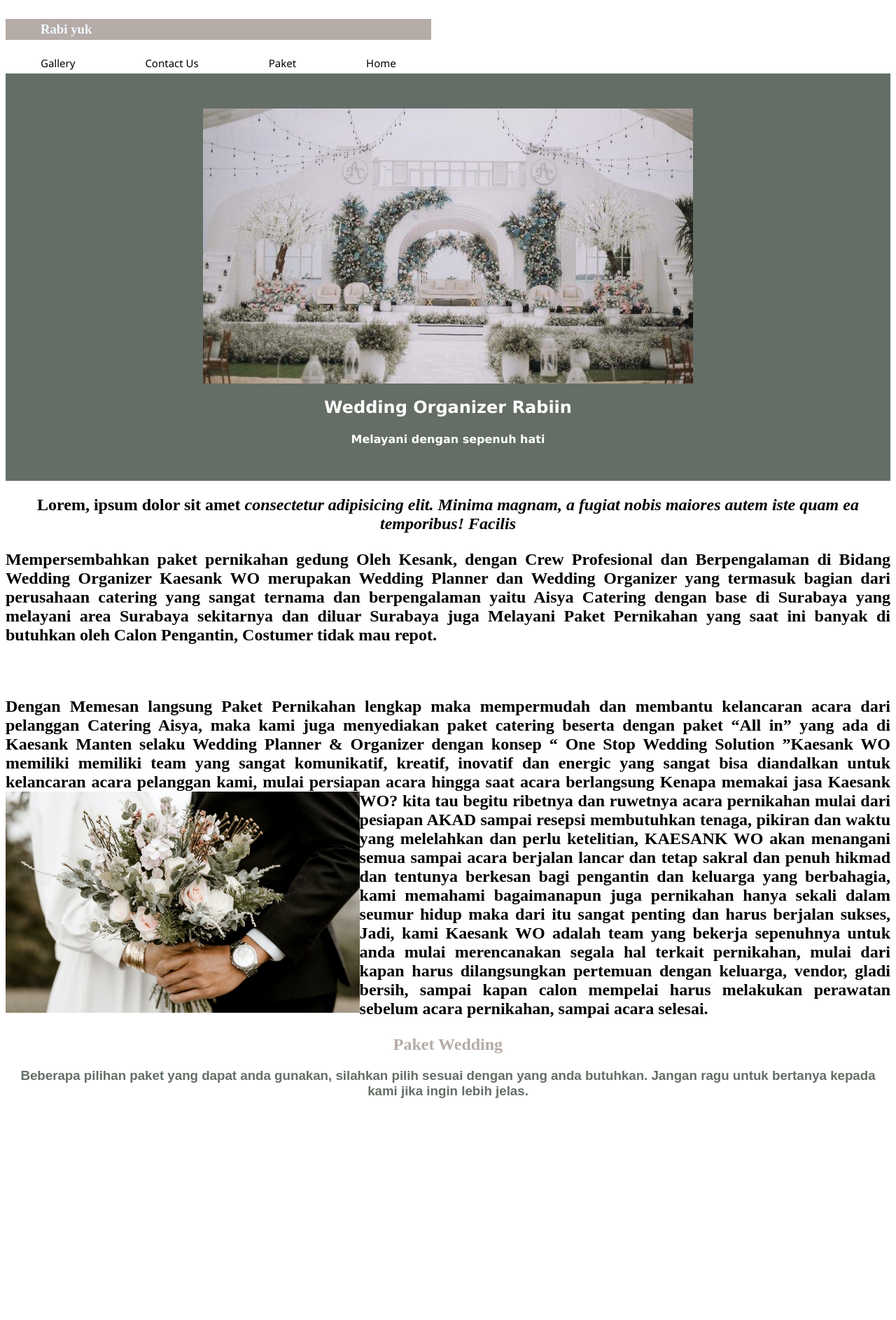
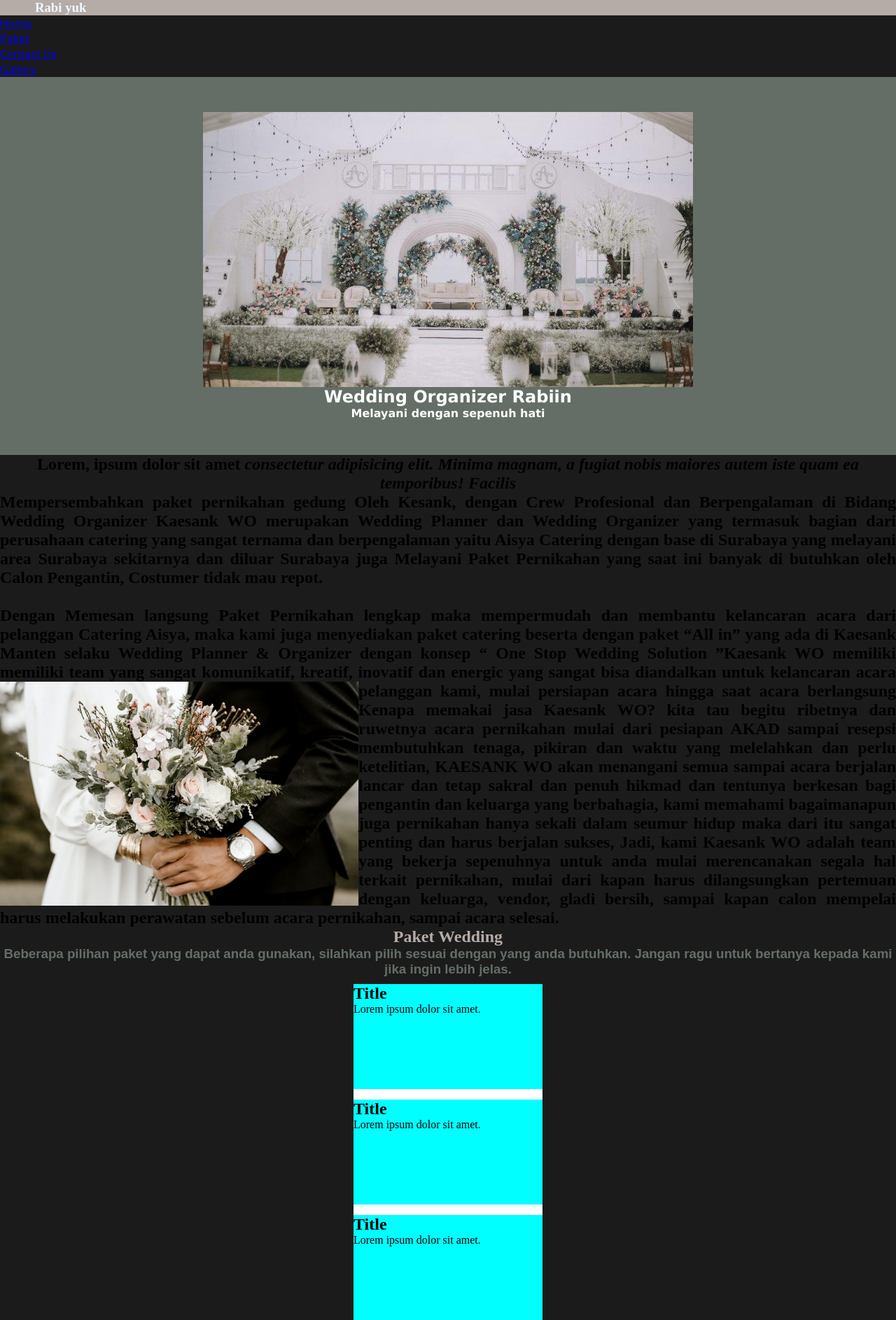
Before and after one commit to anassafi26/web-rabiin, a plain HTML site: page index.html in a window 1280 px wide. Shown: the whole page at 70% size. Before the commit the page ends 1589 px from the top, so only its background shows below. Drawn offline with Linux system fonts and the light colour scheme.

Commit message:
adding content to file index.html and style.css

```diff
--- a/index.html
+++ b/index.html
@@ -62,6 +62,23 @@
         <h3 style="font-family:sans-serif; text-align:center;color:#646e66">Beberapa pilihan paket yang dapat anda gunakan, silahkan pilih sesuai dengan yang anda butuhkan. Jangan ragu untuk bertanya kepada kami jika ingin lebih jelas.</h3>
       </div>
     </section>
+
+    <section class="container">
+      <div class="card">
+        <div class="card-image">
+          <h2>Title</h2>
+          <p>Lorem ipsum dolor sit amet.</p>
+        </div>
+        <div class="card-image">
+          <h2>Title</h2>
+          <p>Lorem ipsum dolor sit amet.</p>
+        </div>
+        <div class="card-image">
+          <h2>Title</h2>
+          <p>Lorem ipsum dolor sit amet.</p>
+        </div>
+      </div>
+    </section>
   </main>
 </body>
 </html>
--- a/style.css
+++ b/style.css
@@ -1,38 +1,27 @@
-.menu{
-  float: center;
-}
-nav{
-  width: 100%;
-  margin: auto;
-  display: flex;
-  line-height: 30px;
-
-  position: sticky;
-  top: 0;
-  background: white;
+*{
+  box-sizing: border-box;
+  padding: 0px;
+  margin: 0px;
 }
 
-nav ul {
-  list-style-type: none;
-  margin: 0;
-  padding: 0;
-  overflow: hidden;
+body{
+  background: rgb(27,27,27);
 }
 
-nav ul li{
-  float:right;
+.container{
+  display: flex;
+  justify-content: center;
 }
 
- nav ul li a{
-  color: black;
-  margin: 20px;
-  padding: 10px 30px 10px 30px;
-  text-align:center;
-  font-size: 15px;
-  text-decoration: none;
+.card{
+  background: white;
+  width: 270px;
+  height: 400px;
+  margin: 10px;
 }
 
-nav ul li a:hover {
-  text-decoration: underline;
-  color: #646e66;
+.card-image{
+  background-color: aqua;
+  height: 150px;
+  margin-bottom: 15px;
 }
```
